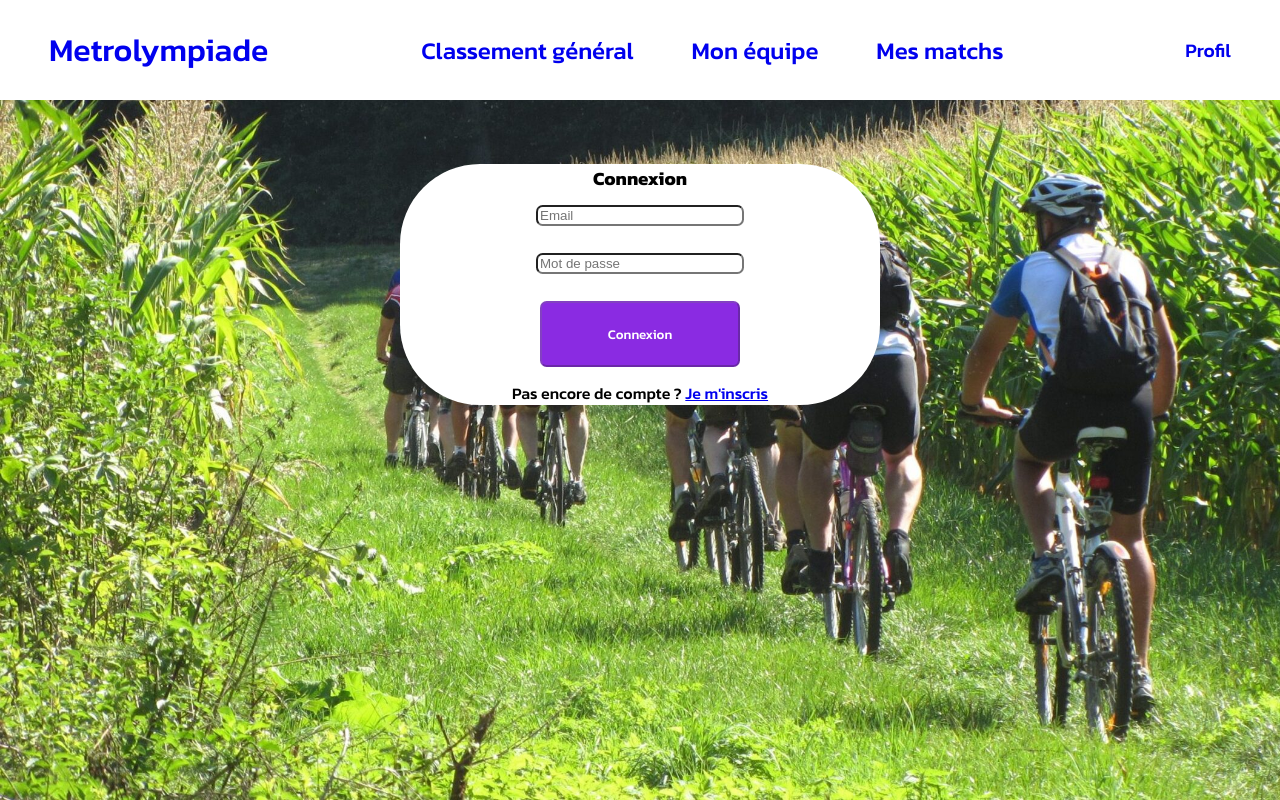
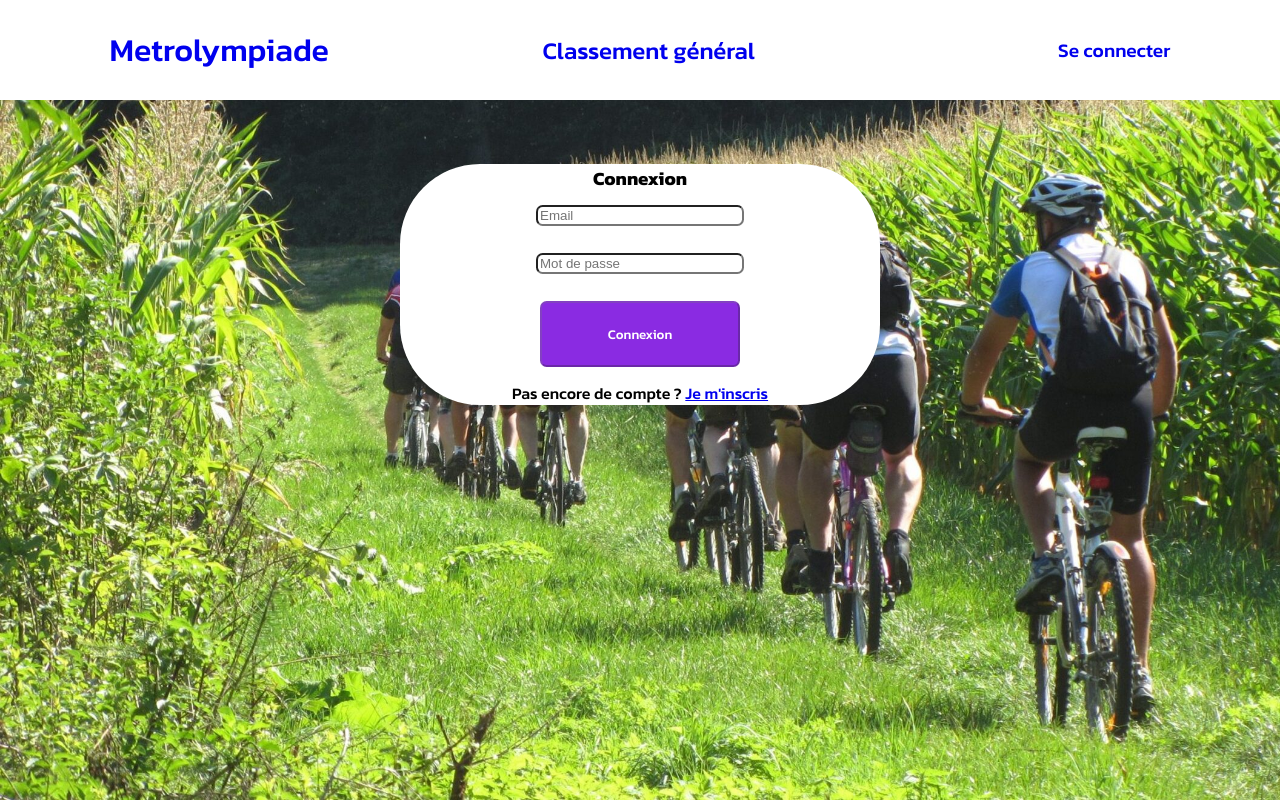
Before and after one commit to GaelMasset/Metrolympiade, a Vue app in the folder metrolympiade/: page /login in a window 1280 px wide. Built offline with nearby package versions, Linux system fonts and the light colour scheme.

Commit message:
Header fixed

```diff
--- a/metrolympiade/src/components/Header.vue
+++ b/metrolympiade/src/components/Header.vue
@@ -1,3 +1,10 @@
+<script setup>
+import getUser from "../composables/getUser.js";
+const user = getUser();
+
+
+</script>
+
 <template>
     <div class="content boldonse">
         <div class="headerChild">
@@ -6,14 +13,15 @@
         <div class="headerChild">
             <router-link to="/leaderboard" class="link medium">Classement général</router-link>
         </div>
-        <div class="headerChild">
+        <div v-if="user" class="headerChild">
           <router-link to="/team" class="link medium">Mon équipe</router-link>
         </div>
-        <div class="headerChild">
+        <div v-if="user" class="headerChild">
           <router-link to="/games" class="link medium">Mes matchs</router-link>
         </div>
         <div class="headerChild">
-          <router-link to="/profile" class="link small">Profil</router-link>
+          <router-link v-if="user" to="/profile" class="link small">Profil</router-link>
+          <router-link v-else to="/profile" class="link small">Se connecter</router-link>
         </div>
     </div>
 </template>
```
